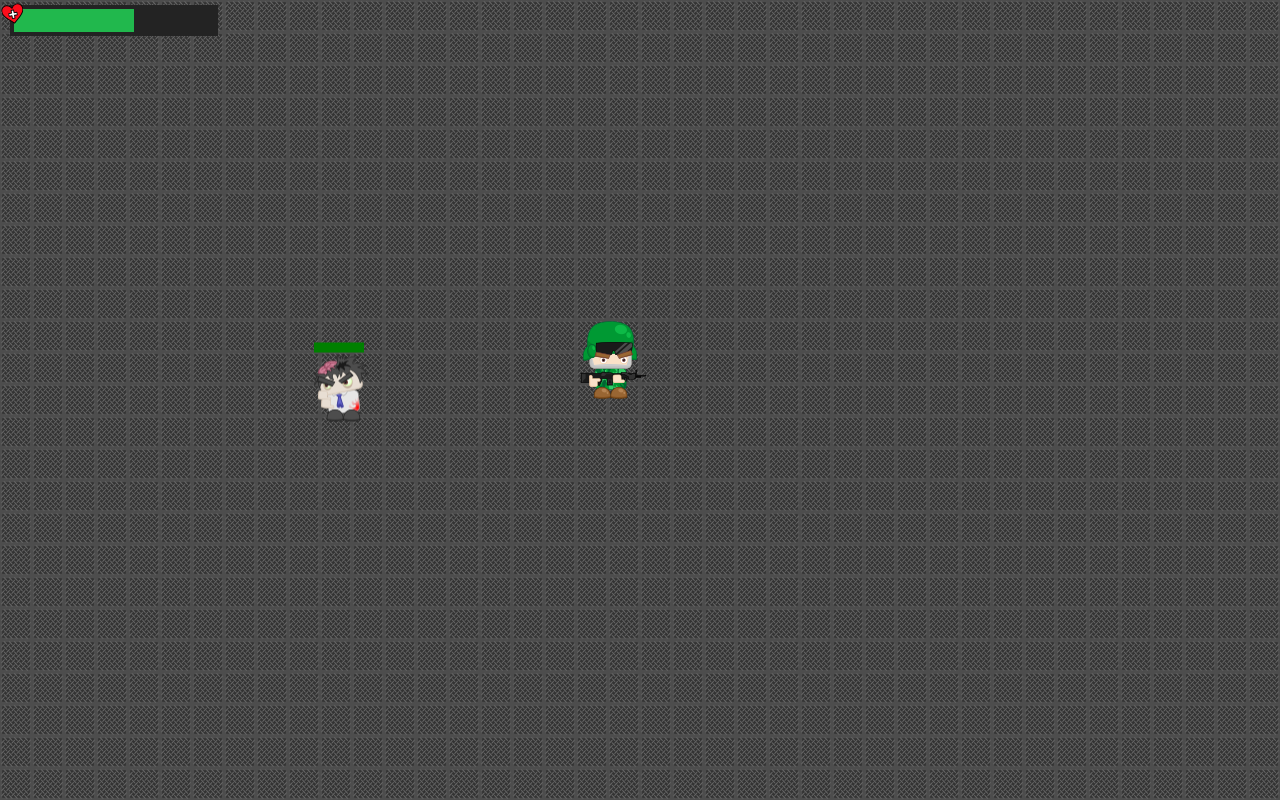
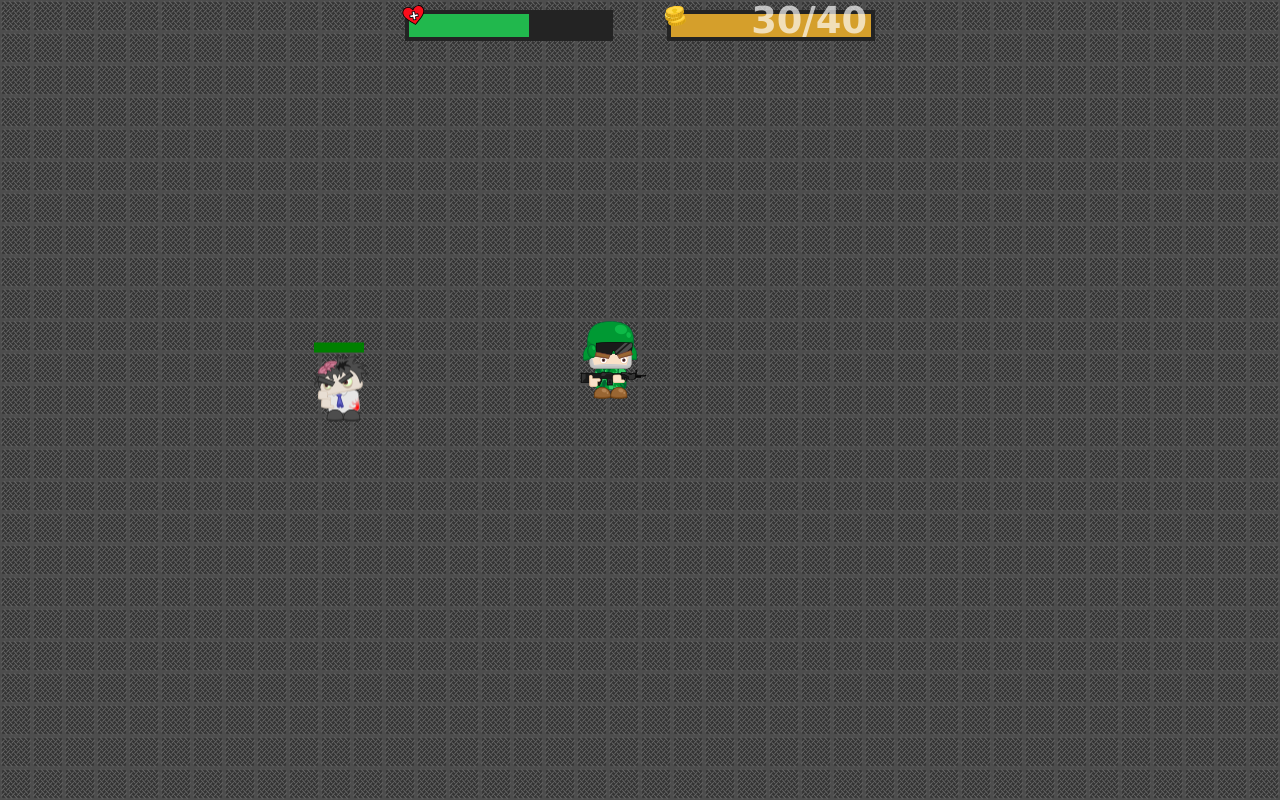
Before and after one commit to GuidovdRiet/typescript-game, a plain HTML site: page docs/index.html in a window 1280 px wide. Drawn offline with Linux system fonts and the light colour scheme; a web font is replaced by a local one.

Commit message:
Update UI

```diff
--- a/docs/css/style.css
+++ b/docs/css/style.css
@@ -1,3 +1,7 @@
+:root {
+  --ui-height: 31px;
+}
+
 html {
   box-sizing: border-box;
   width: 100%;
@@ -6,6 +10,7 @@ html {
   -o-user-select: none;
   -moz-user-select: none;
   -webkit-user-select: none;
+  font-family: "Bowlby One SC", cursive;
 }
 
 html * {
@@ -48,37 +53,6 @@ machinegunbullet {
   background: url("../img/weapons/bullets/spr_machinegunBullet_0.png");
 }
 
-healthbar {
-  width: 50px;
-  height: 10px;
-  background: green;
-}
-
-healthbarcontainer {
-  width: 208px;
-  height: 31px;
-  background: #232323;
-  position: absolute;
-  top: 5px;
-  left: 10px;
-}
-
-health {
-  width: 200px;
-  height: 23px;
-  position: absolute;
-  top: 4px;
-  left: 4px;
-  background: #21b84d;
-}
-
-coin {
-  width: 22px;
-  height: 25px;
-  display: none;
-  background: url("../img/items/spr_coin_0.png");
-}
-
 rocketlauncher {
   width: 80px;
   height: 30px;
@@ -91,12 +65,91 @@ rocketlauncherbullet {
   background: url("../img/weapons/bullets/spr_bazookaBullet_0.png");
 }
 
-.health-icon {
+/* UI */
+ui {
+  /* background: red; */
+  display: flex;
+  justify-content: center;
+  align-items: center;
+  width: 100%;
+  height: var(--ui-height);
+  margin-top: 10px;
+}
+
+healthbar {
+  width: 50px;
+  height: 10px;
+  background: green;
+}
+
+barscontainer {
+  display: flex;
+  justify-content: space-between;
+  /* background: blue; */
+  width: 470px;
+}
+
+barscontainer * {
+  position: relative;
+}
+
+coinbarcontainer,
+healthbarcontainer {
+  width: 208px;
+  height: var(--ui-height);
+  background: #232323;
+  display: flex;
+  align-items: center;
+  position: relative;
+}
+
+coinbarcontainer {
+  display: flex;
+}
+
+health,
+coins {
+  width: 200px;
+  height: 23px;
+  margin-left: 4px;
+}
+
+health {
+  background: #21b84d;
+}
+
+coins {
+  background: #d59f2b;
+  justify-content: flex-end;
+}
+
+coins > h4 {
+  color: #ffffffab;
   position: absolute;
-  top: 3px;
-  left: 2px;
+  right: 4px;
+  font-size: 2.3em;
+  margin-top: -15px;
+}
+
+coin {
   width: 22px;
-  height: 22px;
+  height: 25px;
+  display: none;
+  background: url("../img/items/spr_coin_0.png");
+}
+
+.ui-icon {
   z-index: 3;
   transform: rotate(-10deg);
+  position: absolute;
+  top: -4px;
+  left: -2px;
 }
+
+.ui-icon__health {
+  width: 22px;
+}
+
+.ui-icon__coin {
+  width: 20px;
+}
--- a/docs/index.html
+++ b/docs/index.html
@@ -1,17 +1,30 @@
 <!DOCTYPE html>
 <html lang="en">
+
 <head>
     <meta charset="UTF-8">
     <meta name="viewport" content="width=device-width, initial-scale=1.0">
     <meta http-equiv="X-UA-Compatible" content="ie=edge">
+    <link href="https://fonts.googleapis.com/css?family=Bowlby+One+SC" rel="stylesheet">
     <link rel="stylesheet" href="./css/style.css">
     <title>Typescript shooter</title>
 </head>
+
 <body>
     <!-- UI -->
-    <img src="./img/ui/health.svg" alt="health icon" class="health-icon">
-    <healthbarcontainer></healthbarcontainer>
+    <ui>
+        <barscontainer>
+            <healthbarcontainer>
+                <img src="./img/ui/health.svg" alt="health icon" class="ui-icon ui-icon__health"></img>
+            </healthbarcontainer>
+            <coinbarcontainer>
+                <img src="./img/ui/coin.svg" alt="health icon" class="ui-icon ui-icon__coin"></img>
+                <coins><h4>30/40</h4></coins>
+            </coinbarcontainer>
+        </barscontainer>
+    </ui>
 
     <script src='./js/main.js'></script>
 </body>
+
 </html>
```
